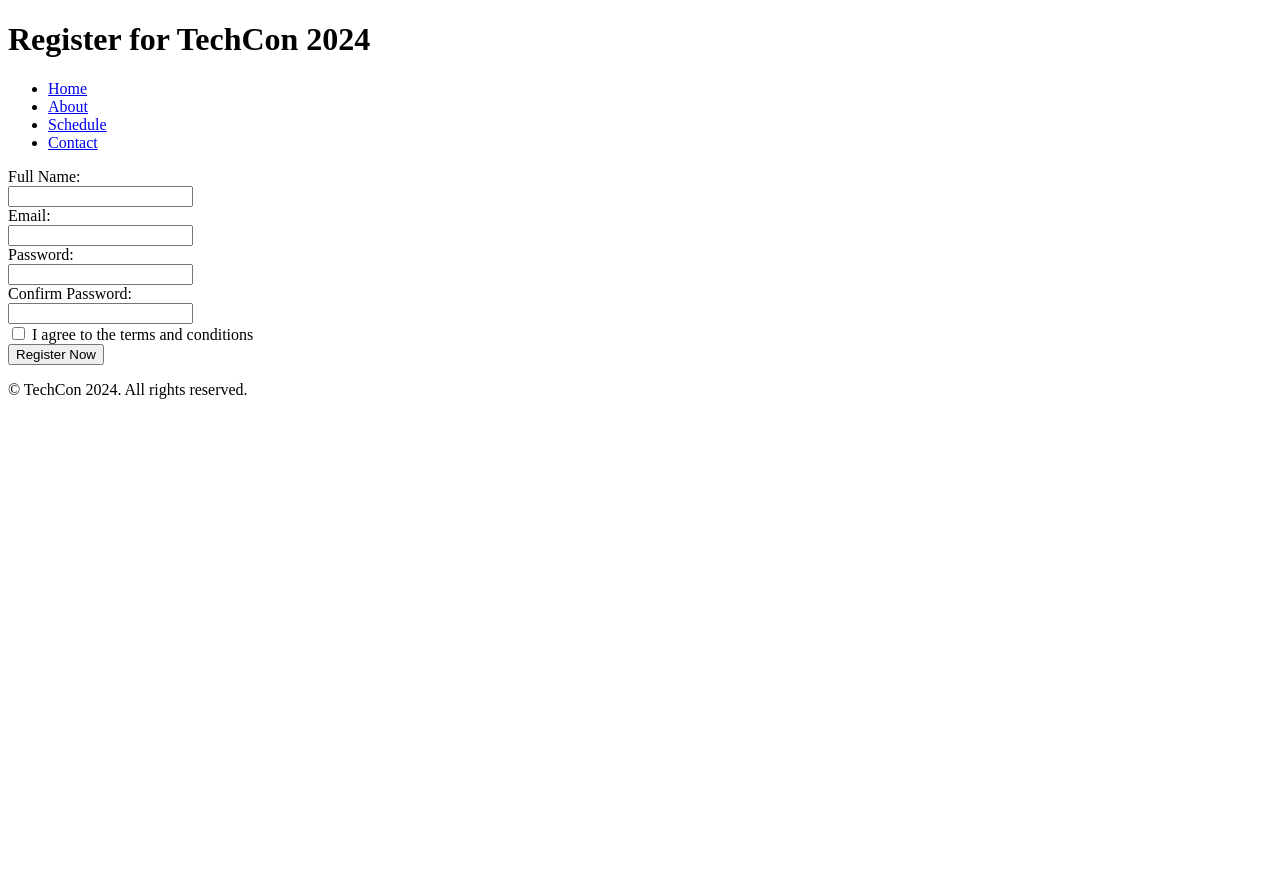
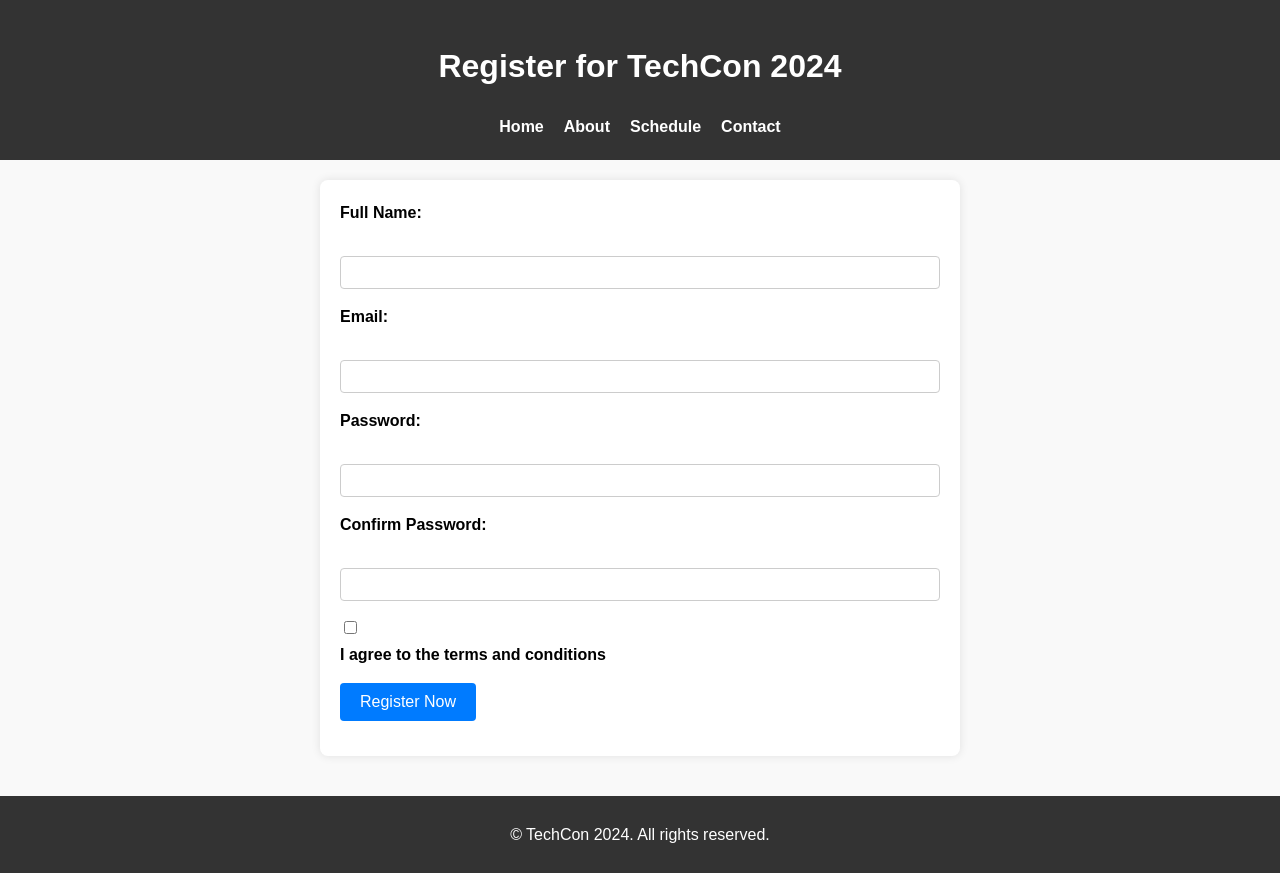
Before and after one commit to parrot-y/TechCon_HTML, a plain HTML site: page techcon_website/register.html in a window 1280 px wide. Before the commit the page ends 800 px from the top, so only its background shows below. Drawn offline with Linux system fonts and the light colour scheme.

Commit message:
Register page

```diff
--- a/techcon_website/register.html
+++ b/techcon_website/register.html
@@ -4,6 +4,94 @@
   <meta charset="UTF-8" />
   <meta name="viewport" content="width=device-width, initial-scale=1" />
   <title>Register for TechCon 2024</title>
+  <style>
+    body {
+      font-family: Arial, sans-serif;
+      margin: 0;
+      padding: 0;
+      line-height: 1.6;
+      background-color: #f9f9f9;
+    }
+
+    header {
+      background-color: #333;
+      color: white;
+      padding: 20px 0;
+      text-align: center;
+    }
+
+    nav ul {
+      list-style: none;
+      padding: 0;
+      margin: 10px 0 0;
+      display: flex;
+      justify-content: center;
+      gap: 20px;
+    }
+
+    nav ul li a {
+      color: white;
+      text-decoration: none;
+      font-weight: bold;
+    }
+
+    main {
+      padding: 20px;
+      max-width: 600px;
+      margin: 0 auto;
+      background-color: white;
+      box-shadow: 0 0 10px rgba(0,0,0,0.1);
+      margin-top: 20px;
+      border-radius: 8px;
+    }
+
+    form div {
+      margin-bottom: 15px;
+    }
+
+    label {
+      display: block;
+      margin-bottom: 5px;
+      font-weight: bold;
+    }
+
+    input[type="text"],
+    input[type="email"],
+    input[type="password"],
+    textarea {
+      width: 100%;
+      padding: 8px;
+      box-sizing: border-box;
+      border: 1px solid #ccc;
+      border-radius: 4px;
+    }
+
+    input[type="checkbox"] {
+      margin-right: 5px;
+    }
+
+    button[type="submit"] {
+      background-color: #007BFF;
+      color: white;
+      border: none;
+      padding: 10px 20px;
+      border-radius: 4px;
+      cursor: pointer;
+      font-size: 16px;
+    }
+
+    button[type="submit"]:hover {
+      background-color: #0056b3;
+    }
+
+    footer {
+      background-color: #333;
+      color: white;
+      text-align: center;
+      padding: 10px 0;
+      margin-top: 40px;
+    }
+  </style>
 </head>
 <body>
   <header>
```
